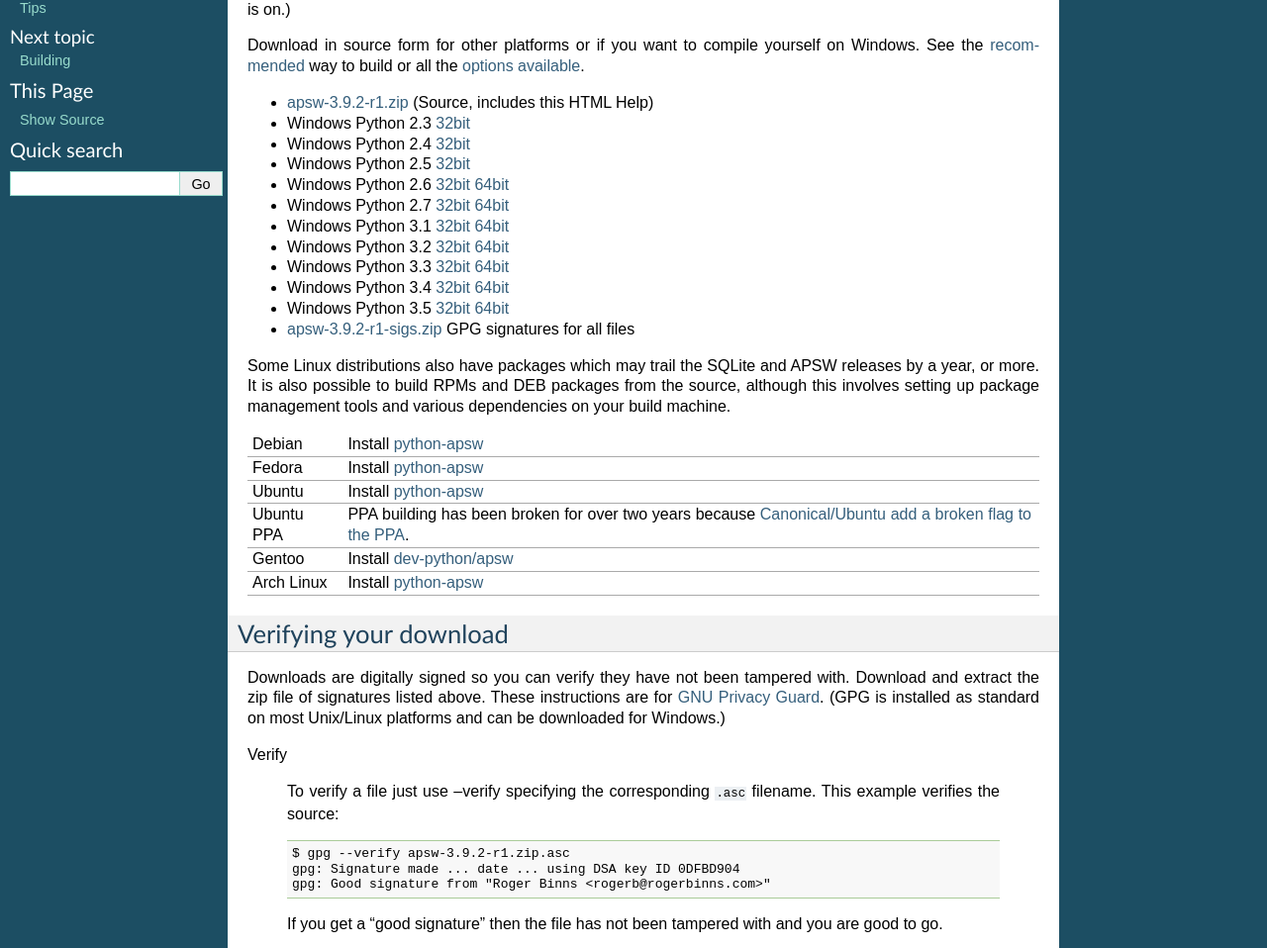
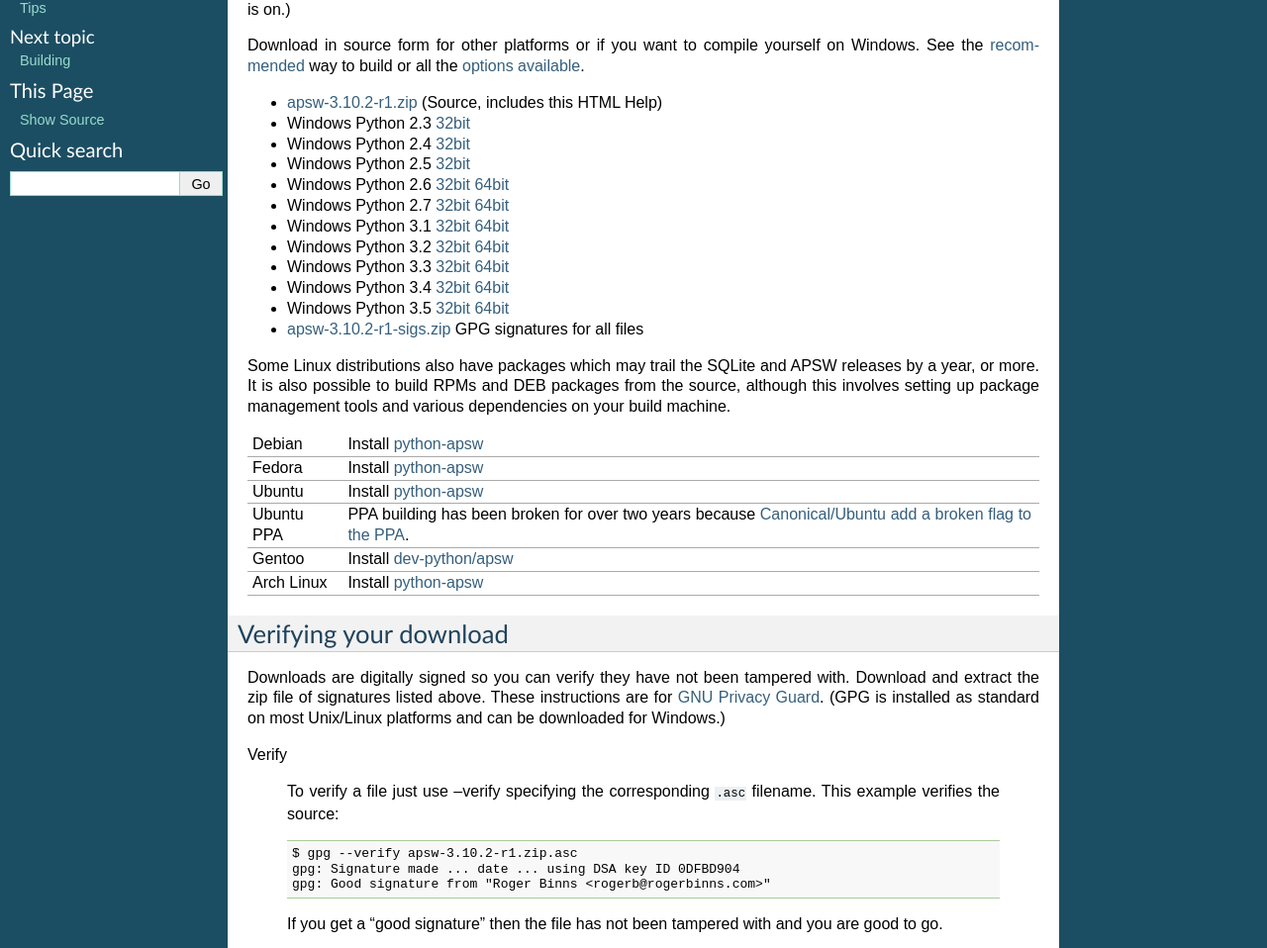
Before and after one commit to rogerbinns/apsw, a Sphinx documentation site: the page built from doc/download.rst, in a window 1280 px wide and 1400 px high. Shown: the part 191-1149 px from the top of the window at 99% size. Built offline with Sphinx 7.4.7, drawn with Linux system fonts in a browser that asks for light colours; pages that are not in the unit, such as notebooks, are missing from menus; the version number is read from the project's files by our own code.

Commit message:
version bump

```diff
--- a/doc/download.rst
+++ b/doc/download.rst
@@ -18,56 +18,56 @@
 
 .. downloads-begin
 
-* `apsw-3.9.2-r1.zip
-  <https://github.com/rogerbinns/apsw/releases/download/3.9.2-r1/apsw-3.9.2-r1.zip>`__
+* `apsw-3.10.2-r1.zip
+  <https://github.com/rogerbinns/apsw/releases/download/3.10.2-r1/apsw-3.10.2-r1.zip>`__
   (Source, includes this HTML Help)
 
 * Windows Python 2.3 `32bit
-  <https://github.com/rogerbinns/apsw/releases/download/3.9.2-r1/apsw-3.9.2-r1.win32-py2.3.exe>`__
+  <https://github.com/rogerbinns/apsw/releases/download/3.10.2-r1/apsw-3.10.2-r1.win32-py2.3.exe>`__
 
 * Windows Python 2.4 `32bit
-  <https://github.com/rogerbinns/apsw/releases/download/3.9.2-r1/apsw-3.9.2-r1.win32-py2.4.exe>`__
+  <https://github.com/rogerbinns/apsw/releases/download/3.10.2-r1/apsw-3.10.2-r1.win32-py2.4.exe>`__
 
 * Windows Python 2.5 `32bit
-  <https://github.com/rogerbinns/apsw/releases/download/3.9.2-r1/apsw-3.9.2-r1.win32-py2.5.exe>`__
+  <https://github.com/rogerbinns/apsw/releases/download/3.10.2-r1/apsw-3.10.2-r1.win32-py2.5.exe>`__
 
 * Windows Python 2.6 `32bit
-  <https://github.com/rogerbinns/apsw/releases/download/3.9.2-r1/apsw-3.9.2-r1.win32-py2.6.exe>`__
+  <https://github.com/rogerbinns/apsw/releases/download/3.10.2-r1/apsw-3.10.2-r1.win32-py2.6.exe>`__
   `64bit
-  <https://github.com/rogerbinns/apsw/releases/download/3.9.2-r1/apsw-3.9.2-r1.win-amd64-py2.6.exe>`__
+  <https://github.com/rogerbinns/apsw/releases/download/3.10.2-r1/apsw-3.10.2-r1.win-amd64-py2.6.exe>`__
 
 * Windows Python 2.7 `32bit
-  <https://github.com/rogerbinns/apsw/releases/download/3.9.2-r1/apsw-3.9.2-r1.win32-py2.7.exe>`__
+  <https://github.com/rogerbinns/apsw/releases/download/3.10.2-r1/apsw-3.10.2-r1.win32-py2.7.exe>`__
   `64bit
-  <https://github.com/rogerbinns/apsw/releases/download/3.9.2-r1/apsw-3.9.2-r1.win-amd64-py2.7.exe>`__
+  <https://github.com/rogerbinns/apsw/releases/download/3.10.2-r1/apsw-3.10.2-r1.win-amd64-py2.7.exe>`__
 
 * Windows Python 3.1 `32bit
-  <https://github.com/rogerbinns/apsw/releases/download/3.9.2-r1/apsw-3.9.2-r1.win32-py3.1.exe>`__
+  <https://github.com/rogerbinns/apsw/releases/download/3.10.2-r1/apsw-3.10.2-r1.win32-py3.1.exe>`__
   `64bit
-  <https://github.com/rogerbinns/apsw/releases/download/3.9.2-r1/apsw-3.9.2-r1.win-amd64-py3.1.exe>`__
+  <https://github.com/rogerbinns/apsw/releases/download/3.10.2-r1/apsw-3.10.2-r1.win-amd64-py3.1.exe>`__
 
 * Windows Python 3.2 `32bit
-  <https://github.com/rogerbinns/apsw/releases/download/3.9.2-r1/apsw-3.9.2-r1.win32-py3.2.exe>`__
+  <https://github.com/rogerbinns/apsw/releases/download/3.10.2-r1/apsw-3.10.2-r1.win32-py3.2.exe>`__
   `64bit
-  <https://github.com/rogerbinns/apsw/releases/download/3.9.2-r1/apsw-3.9.2-r1.win-amd64-py3.2.exe>`__
+  <https://github.com/rogerbinns/apsw/releases/download/3.10.2-r1/apsw-3.10.2-r1.win-amd64-py3.2.exe>`__
 
 * Windows Python 3.3 `32bit
-  <https://github.com/rogerbinns/apsw/releases/download/3.9.2-r1/apsw-3.9.2-r1.win32-py3.3.exe>`__
+  <https://github.com/rogerbinns/apsw/releases/download/3.10.2-r1/apsw-3.10.2-r1.win32-py3.3.exe>`__
   `64bit
-  <https://github.com/rogerbinns/apsw/releases/download/3.9.2-r1/apsw-3.9.2-r1.win-amd64-py3.3.exe>`__
+  <https://github.com/rogerbinns/apsw/releases/download/3.10.2-r1/apsw-3.10.2-r1.win-amd64-py3.3.exe>`__
 
 * Windows Python 3.4 `32bit
-  <https://github.com/rogerbinns/apsw/releases/download/3.9.2-r1/apsw-3.9.2-r1.win32-py3.4.exe>`__
+  <https://github.com/rogerbinns/apsw/releases/download/3.10.2-r1/apsw-3.10.2-r1.win32-py3.4.exe>`__
   `64bit
-  <https://github.com/rogerbinns/apsw/releases/download/3.9.2-r1/apsw-3.9.2-r1.win-amd64-py3.4.exe>`__
+  <https://github.com/rogerbinns/apsw/releases/download/3.10.2-r1/apsw-3.10.2-r1.win-amd64-py3.4.exe>`__
 
 * Windows Python 3.5 `32bit
-  <https://github.com/rogerbinns/apsw/releases/download/3.9.2-r1/apsw-3.9.2-r1.win32-py3.5.exe>`__
+  <https://github.com/rogerbinns/apsw/releases/download/3.10.2-r1/apsw-3.10.2-r1.win32-py3.5.exe>`__
   `64bit
-  <https://github.com/rogerbinns/apsw/releases/download/3.9.2-r1/apsw-3.9.2-r1.win-amd64-py3.5.exe>`__
+  <https://github.com/rogerbinns/apsw/releases/download/3.10.2-r1/apsw-3.10.2-r1.win-amd64-py3.5.exe>`__
 
-* `apsw-3.9.2-r1-sigs.zip
-  <https://github.com/rogerbinns/apsw/releases/download/3.9.2-r1/apsw-3.9.2-r1-sigs.zip>`__
+* `apsw-3.10.2-r1-sigs.zip
+  <https://github.com/rogerbinns/apsw/releases/download/3.10.2-r1/apsw-3.10.2-r1-sigs.zip>`__
   GPG signatures for all files
 
 .. downloads-end
@@ -110,7 +110,7 @@
   To verify a file just use --verify specifying the corresponding
   ``.asc`` filename.  This example verifies the source::
 
-      $ gpg --verify apsw-3.9.2-r1.zip.asc
+      $ gpg --verify apsw-3.10.2-r1.zip.asc
       gpg: Signature made ... date ... using DSA key ID 0DFBD904
       gpg: Good signature from "Roger Binns <rogerb@rogerbinns.com>"
 
```
